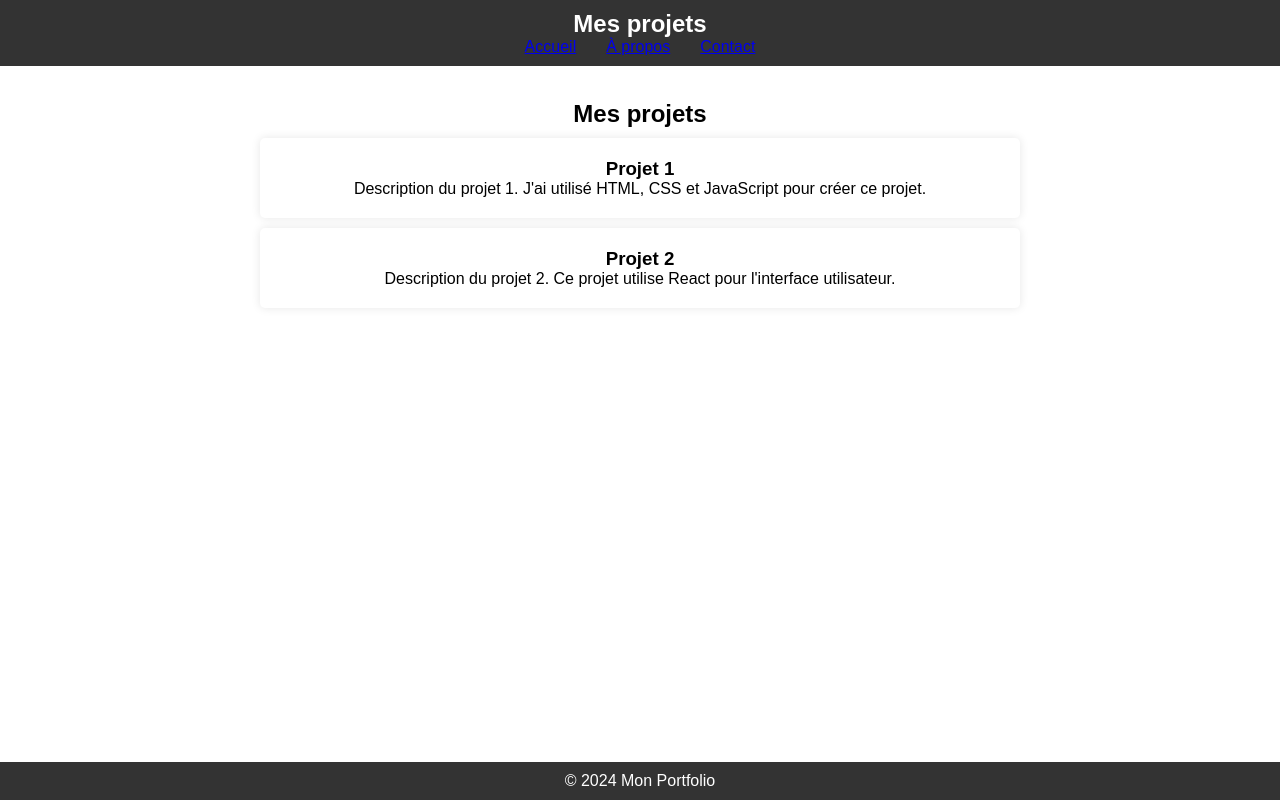
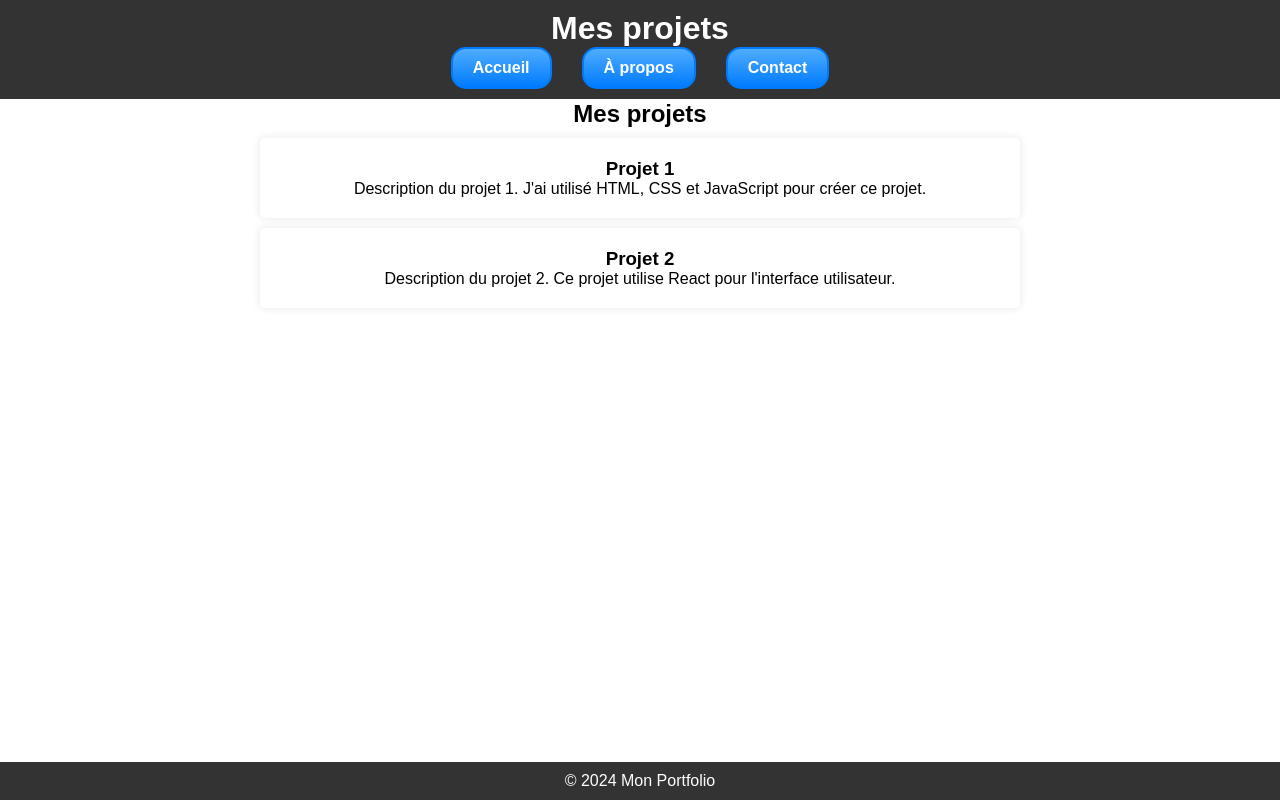
Before and after one commit to jikachaden/portfolio, a plain HTML site: page projects.html in a window 1280 px wide. Drawn offline with Linux system fonts and the light colour scheme; a script that the page names is missing.

Commit message:
Styled navigation links with marine blue button effect

```diff
--- a/projects.html
+++ b/projects.html
@@ -8,12 +8,12 @@
 </head>
 <body>
     <header>
-        <h2>Mes projets</h2>
+        <h1>Mes projets</h1>
         <nav>
             <ul>
-                <li><a href="index.html">Accueil</a></li>
-                <li><a href="about.html">À propos</a></li>
-                <li><a href="contact.html">Contact</a></li>
+                <li><a href="index.html" class="nav-link">Accueil</a></li>
+                <li><a href="about.html" class="nav-link">À propos</a></li>
+                <li><a href="contact.html" class="nav-link">Contact</a></li>
             </ul>
         </nav>
     </header>
```
Also changed, not shown: about.html (+3 -3 lines), contact.html (+3 -3 lines).
